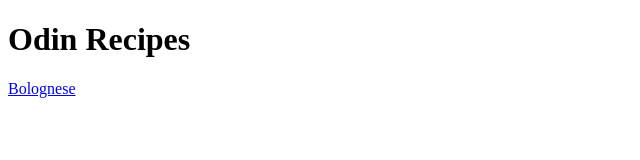
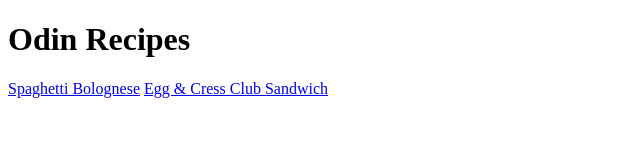
Before and after one commit to CodeShrike/odin-recipes, a plain HTML site: page index.html in a window 1280 px wide. Shown: the whole page, without its empty margins (0-640 px from the left). Drawn offline with Linux system fonts and the light colour scheme.

Commit message:
added egg & cress club sandwich

```diff
--- a/index.html
+++ b/index.html
@@ -7,7 +7,8 @@
 </head>
 <body>
     <h1>Odin Recipes</h1>
-    <a href="recipes/bolognese.html">Bolognese</a>
+    <a href="recipes/bolognese.html">Spaghetti Bolognese</a>
+    <a href="recipes/sandwich.html">Egg & Cress Club Sandwich</a>
 </body>
 
 
```
